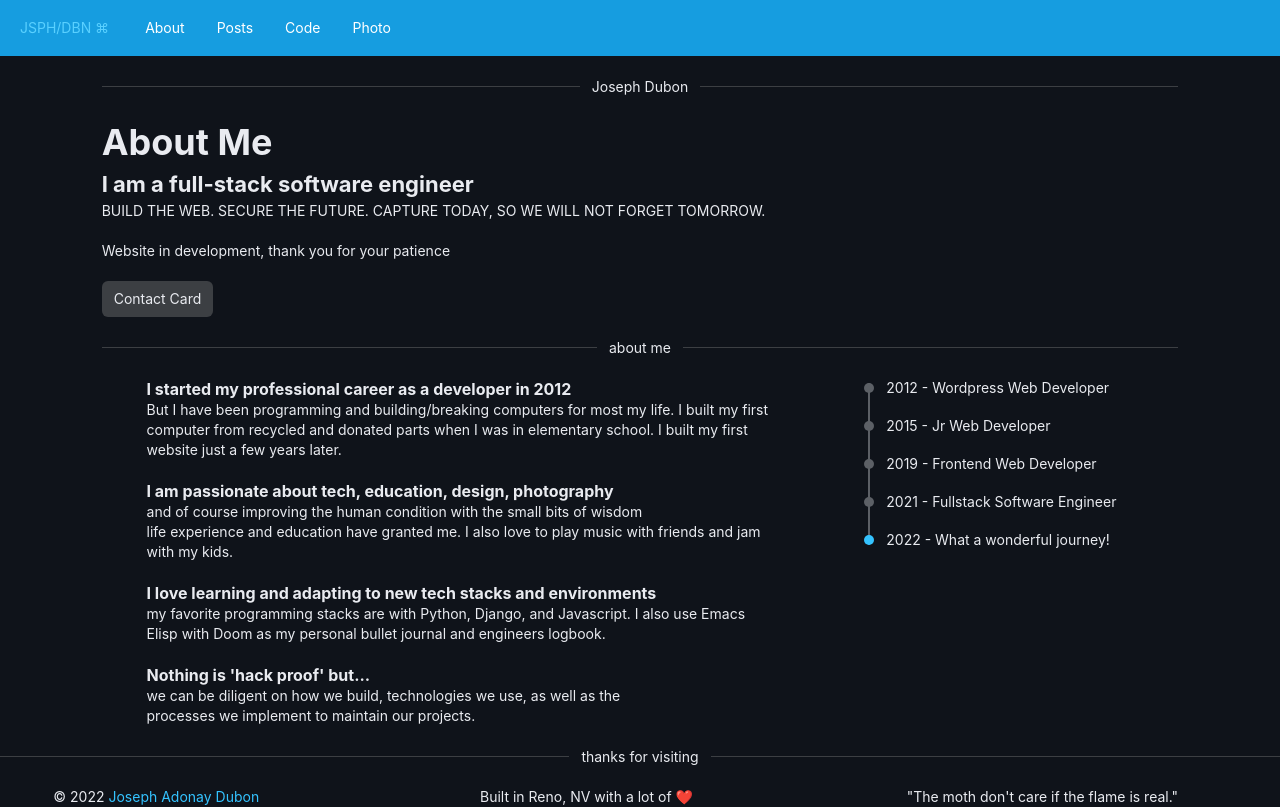
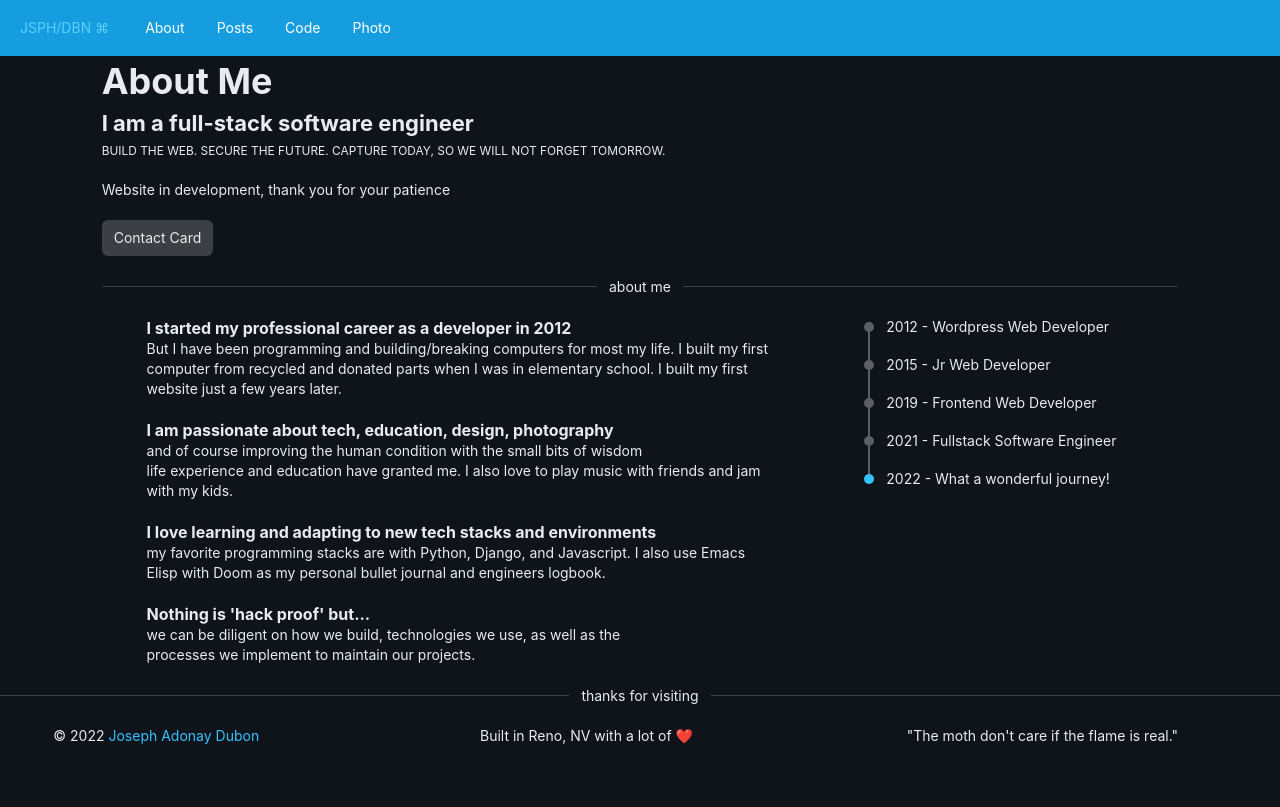
Before and after one commit to josephdubon/josephdubon-blog, a Next.js app: page /about in a window 1280 px wide. Built offline with nearby package versions, Linux system fonts and the light colour scheme.

Commit message:
updated header and layout.js

```diff
--- a/pages/about.js
+++ b/pages/about.js
@@ -18,13 +18,13 @@ export default function AboutHome({allPostsData}, props) {
         <FlexboxGrid justify='center'>
             {/* Section - hello */}
             <FlexboxGrid.Item colspan={20}>
-                <Row>
-                    <Divider>Joseph Dubon</Divider>
+                <Row className='rowTitle'>
                     <h2>About Me</h2>
                     <h4>I am a full-stack software engineer</h4>
-                    <p>BUILD THE WEB. SECURE THE FUTURE. CAPTURE TODAY, SO WE WILL NOT FORGET
+                    <small>BUILD THE WEB. SECURE THE FUTURE. CAPTURE TODAY, SO WE WILL NOT FORGET
                         TOMORROW.
-                    </p>
+                    </small>
+                    <br/>
                     <br/>
                     <p>Website in development, thank you for your patience</p>
 
```
